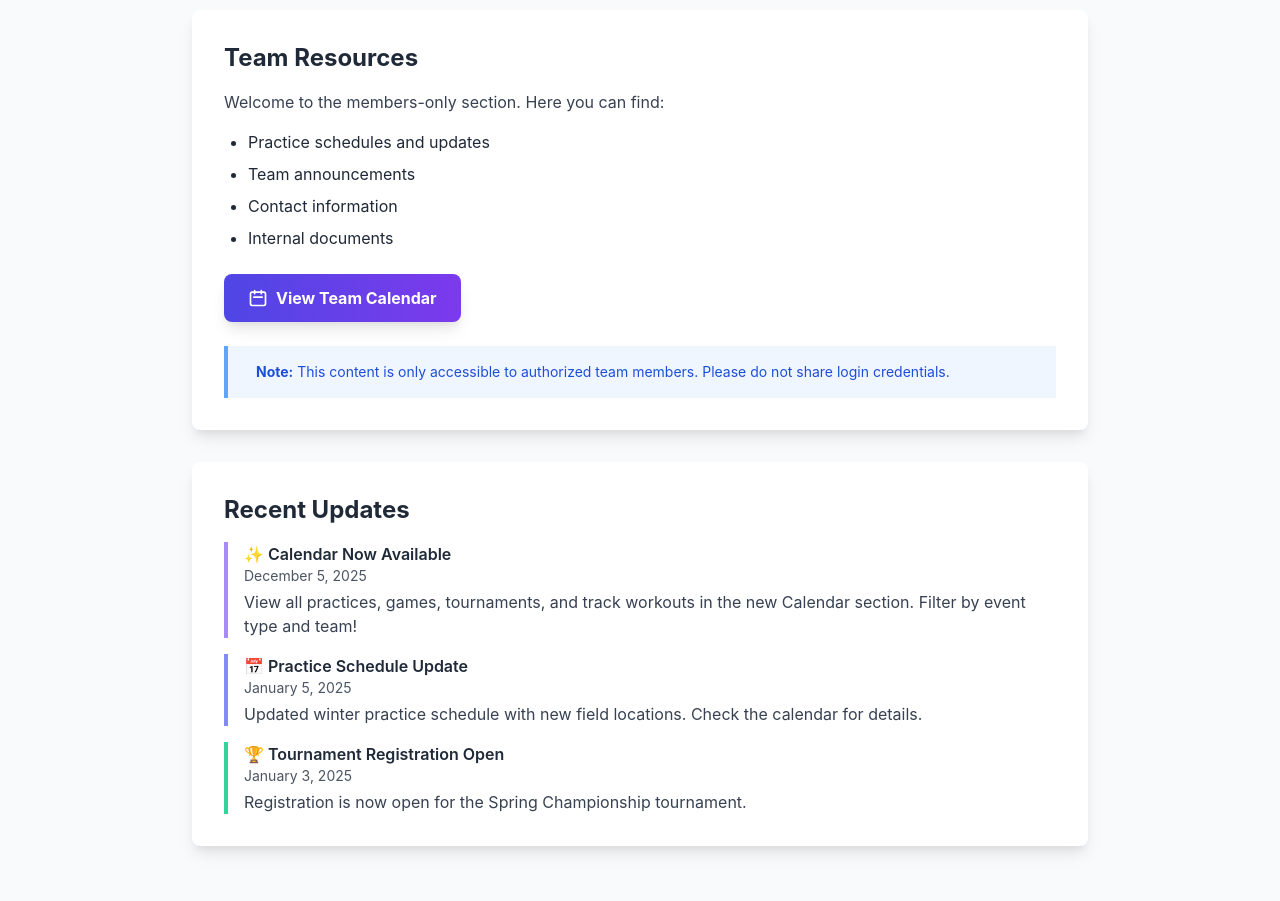
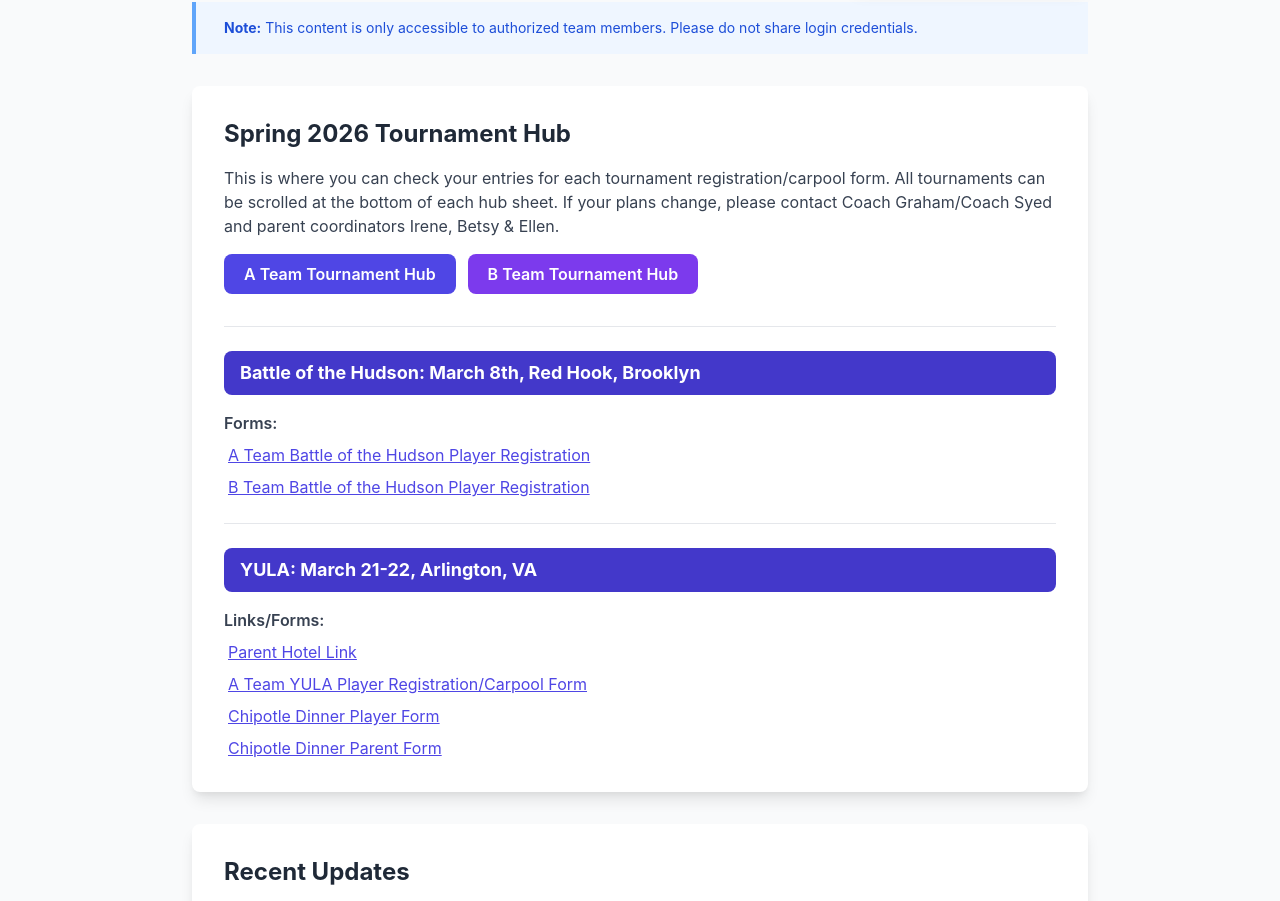
Before and after one commit to kcuda-inc/kcuda.org, a website: page members.html in a window 1280 px wide. Shown: the part 190-1091 px from the top of the page. Drawn offline with nearby package versions, Linux system fonts and the light colour scheme.

Commit message:
Add tournament hub to members page, streamline layout
Co-Authored-By: Claude Opus 4.6 <noreply@anthropic.com>

```diff
--- a/members.html
+++ b/members.html
@@ -36,20 +36,8 @@
     <!-- Protected Page Content -->
     <section class="py-16 px-4">
         <div class="max-w-4xl mx-auto">
-            <h1 class="text-4xl font-bold text-center mb-8 text-indigo-600">Members Area</h1>
-
-            <div class="bg-white rounded-lg shadow-lg p-8 mb-8">
-                <h2 class="text-2xl font-bold mb-4">Team Resources</h2>
-                <p class="text-gray-700 mb-4">Welcome to the members-only section. Here you can find:</p>
-
-                <ul class="list-disc pl-6 space-y-2 mb-6">
-                    <li>Practice schedules and updates</li>
-                    <li>Team announcements</li>
-                    <li>Contact information</li>
-                    <li>Internal documents</li>
-                </ul>
-
-                <div class="mb-6">
+            <div class="flex items-center justify-between mb-4">
+                <h1 class="text-4xl font-bold text-indigo-600">Members Area</h1>
                 <a href="members-calendar.html" class="inline-flex items-center bg-gradient-to-r from-indigo-600 to-purple-600 text-white font-bold py-3 px-6 rounded-lg shadow-lg hover:from-indigo-700 hover:to-purple-700 transition duration-300">
                     <svg class="w-5 h-5 mr-2" fill="none" stroke="currentColor" viewBox="0 0 24 24">
                         <path stroke-linecap="round" stroke-linejoin="round" stroke-width="2" d="M8 7V3m8 4V3m-9 8h10M5 21h14a2 2 0 002-2V7a2 2 0 00-2-2H5a2 2 0 00-2 2v12a2 2 0 002 2z"></path>
@@ -58,7 +46,7 @@
                 </a>
             </div>
 
-                <div class="bg-blue-50 border-l-4 border-blue-400 p-4">
+            <div class="bg-blue-50 border-l-4 border-blue-400 p-4 mb-8">
                 <div class="flex">
                     <div class="ml-3">
                         <p class="text-sm text-blue-700">
@@ -66,6 +54,40 @@
                         </p>
                     </div>
                 </div>
+            </div>
+
+            <!-- Tournament Hub -->
+            <div class="bg-white rounded-lg shadow-lg p-8 mb-8">
+                <h2 class="text-2xl font-bold mb-4">Spring 2026 Tournament Hub</h2>
+                <p class="text-gray-700 mb-4">
+                    This is where you can check your entries for each tournament registration/carpool form. All tournaments can be scrolled at the bottom of each hub sheet. If your plans change, please contact Coach Graham/Coach Syed and parent coordinators Irene, Betsy & Ellen.
+                </p>
+
+                <div class="flex flex-wrap gap-3 mb-8">
+                    <a href="#" class="inline-flex items-center bg-indigo-600 text-white font-semibold py-2 px-5 rounded-lg hover:bg-indigo-700 transition">A Team Tournament Hub</a>
+                    <a href="#" class="inline-flex items-center bg-purple-600 text-white font-semibold py-2 px-5 rounded-lg hover:bg-purple-700 transition">B Team Tournament Hub</a>
+                </div>
+
+                <!-- Battle of the Hudson -->
+                <div class="border-t pt-6 mb-6">
+                    <h3 class="text-lg font-bold bg-indigo-700 text-white px-4 py-2 rounded-lg mb-4">Battle of the Hudson: March 8th, Red Hook, Brooklyn</h3>
+                    <p class="text-gray-700 font-semibold mb-2">Forms:</p>
+                    <ul class="space-y-2 ml-1">
+                        <li><a href="#" class="text-indigo-600 hover:text-indigo-800 underline">A Team Battle of the Hudson Player Registration</a></li>
+                        <li><a href="#" class="text-indigo-600 hover:text-indigo-800 underline">B Team Battle of the Hudson Player Registration</a></li>
+                    </ul>
+                </div>
+
+                <!-- YULA -->
+                <div class="border-t pt-6">
+                    <h3 class="text-lg font-bold bg-indigo-700 text-white px-4 py-2 rounded-lg mb-4">YULA: March 21-22, Arlington, VA</h3>
+                    <p class="text-gray-700 font-semibold mb-2">Links/Forms:</p>
+                    <ul class="space-y-2 ml-1">
+                        <li><a href="#" class="text-indigo-600 hover:text-indigo-800 underline">Parent Hotel Link</a></li>
+                        <li><a href="#" class="text-indigo-600 hover:text-indigo-800 underline">A Team YULA Player Registration/Carpool Form</a></li>
+                        <li><a href="#" class="text-indigo-600 hover:text-indigo-800 underline">Chipotle Dinner Player Form</a></li>
+                        <li><a href="#" class="text-indigo-600 hover:text-indigo-800 underline">Chipotle Dinner Parent Form</a></li>
+                    </ul>
                 </div>
             </div>
 
```
Lines whose indentation alone changed are shown as unchanged.
